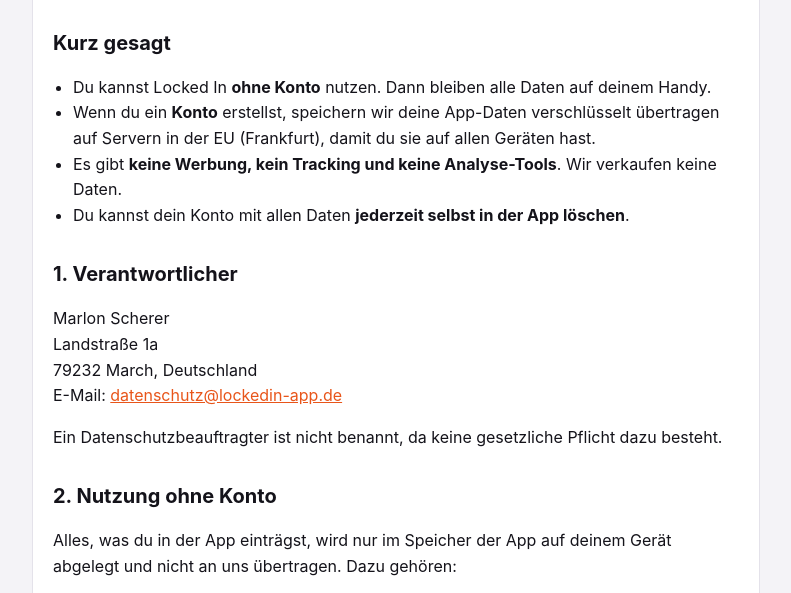
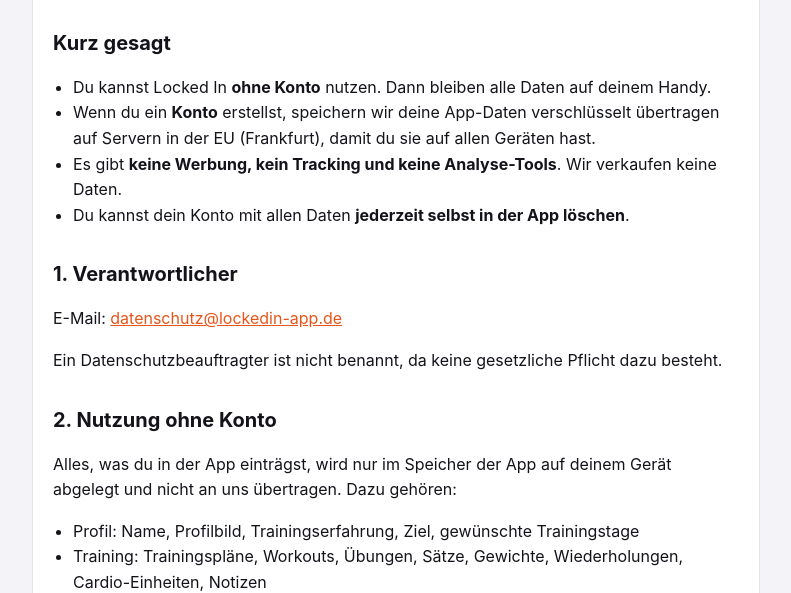
Before and after one commit to lockedinappgit/website, a plain HTML site: page datenschutz/index.html in a window 1280 px wide. Shown: the part 191-784 px from the top of the page, without its empty margins (244-1035 px from the left). Drawn offline with Linux system fonts and the light colour scheme.

Commit message:
Remove personal address from datenschutz page
Removed personal address details of the responsible party.

```diff
--- a/datenschutz/index.html
+++ b/datenschutz/index.html
@@ -24,9 +24,7 @@
 
   <h2>1. Verantwortlicher</h2>
   <p>
-    Marlon Scherer<br>
-    Landstraße 1a<br>
-    79232 March, Deutschland<br>
+
     E-Mail: <a href="mailto:datenschutz@lockedin-app.de">datenschutz@lockedin-app.de</a>
   </p>
   <p>Ein Datenschutzbeauftragter ist nicht benannt, da keine gesetzliche Pflicht dazu besteht.</p>
```
